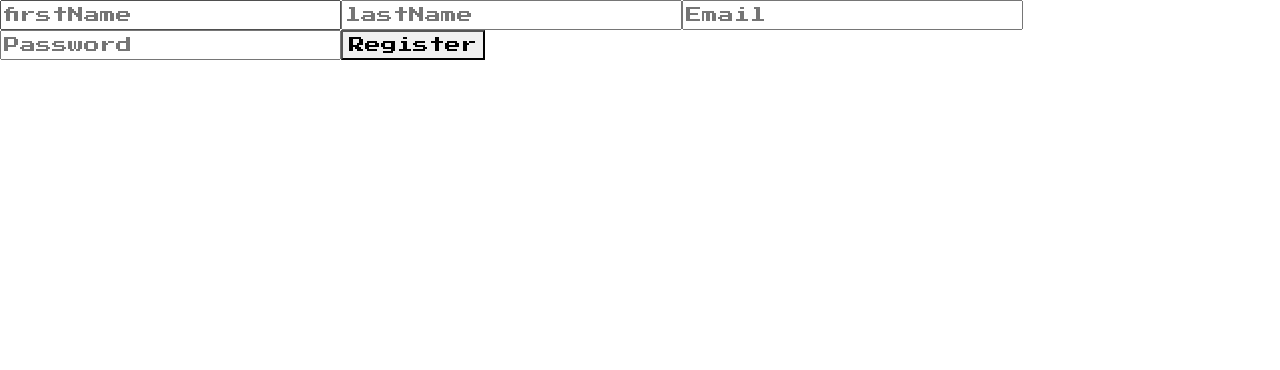
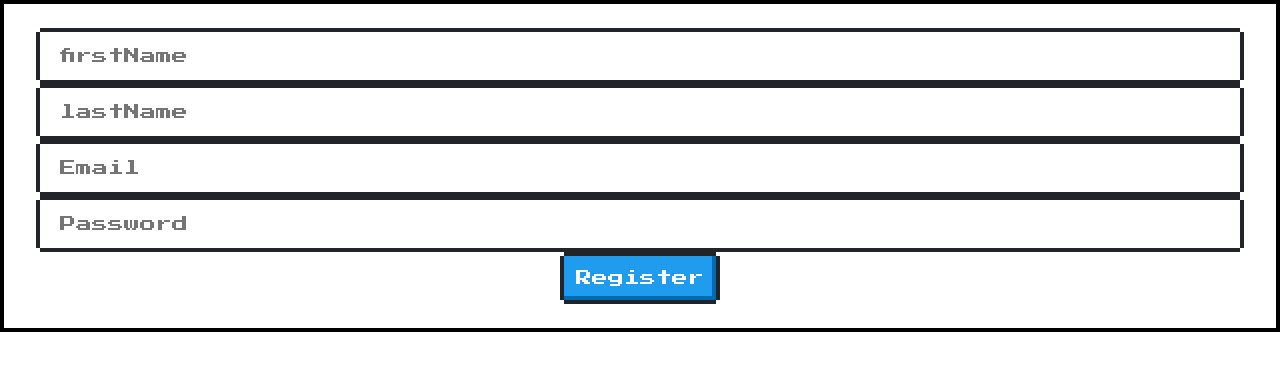
Before and after one commit to IShungite/WorldOfStudies, a Next.js app in the folder apps/web/: page /register in a window 1280 px wide. Shown: the top 370 px of the page. Built offline with nearby package versions, Linux system fonts and the light colour scheme.

Commit message:
style: :lipstick: Stylised register page

```diff
--- a/apps/web/src/app/register/page.tsx
+++ b/apps/web/src/app/register/page.tsx
@@ -31,12 +31,15 @@ export default function Register() {
   }
 
   return (
-    <form onSubmit={handleSubmit}>
-      <input type="firstName" name="firstName" placeholder="firstName" required />
-      <input type="lastName" name="lastName" placeholder="lastName" required />
-      <input type="email" name="email" placeholder="Email" required />
-      <input type="password" name="password" placeholder="Password" required />
-      <button type="submit">Register</button>
-    </form>
+    <div className="nes-container with-title is-centered">
+      <form onSubmit={handleSubmit}>
+        <input className="nes-input" type="firstName" name="firstName" placeholder="firstName" required />
+        <input className="nes-input" type="lastName" name="lastName" placeholder="lastName" required />
+        <input className="nes-input" type="email" name="email" placeholder="Email" required />
+        <input className="nes-input" type="password" name="password" placeholder="Password" required />
+        <button className="nes-btn is-primary" type="submit">Register</button>
+      </form>
+    </div>
+
   )
 }
```
